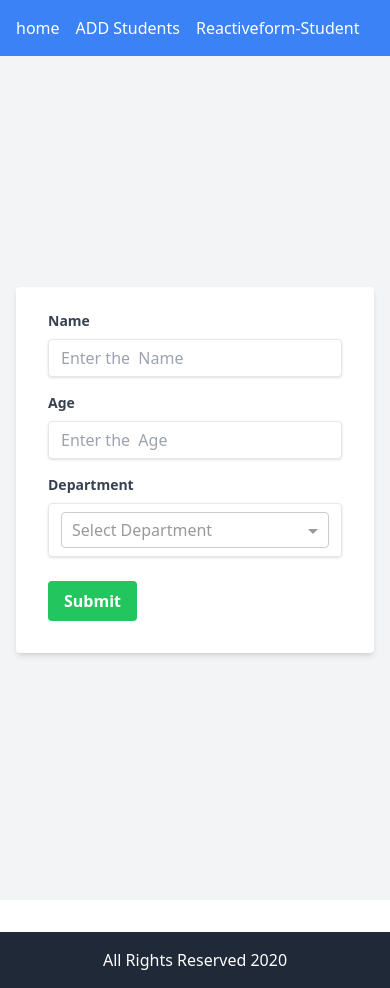
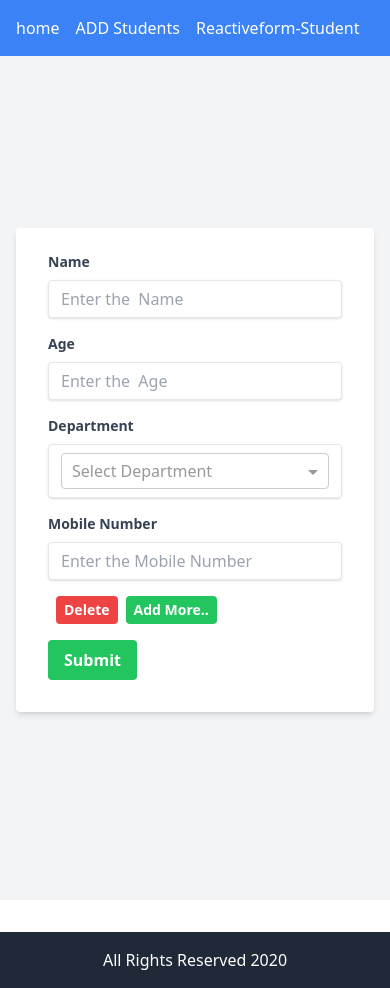
Before and after one commit to ranjitkale5999/IntershipTHSTaskFE, an Angular app in the folder intershipTHS/: page /r-addstud in a window 390 px wide. Built offline with nearby package versions, Linux system fonts and the light colour scheme; no server answers.

Commit message:
Mobile numbers

```diff
--- /dev/null
+++ b/intershipTHS/src/app/Classes/mobile-number.ts
@@ -0,0 +1,5 @@
+export class MobileNumber {
+    "id": number;
+    "mobileNumber": string;
+
+  }
--- a/intershipTHS/src/app/Classes/student.ts
+++ b/intershipTHS/src/app/Classes/student.ts
@@ -1,8 +1,10 @@
 import { Department } from "./department";
+import { MobileNumber } from "./mobile-number";
 
 export class Student {
     "id": number;
   "name": string;
   "age": number;
   "department": Department;
+  "mobileNumbers":MobileNumber[];
 }
--- a/intershipTHS/src/app/StudentReactiveFrom/addstud/addstud.component.html
+++ b/intershipTHS/src/app/StudentReactiveFrom/addstud/addstud.component.html
@@ -45,7 +45,7 @@
 
 
    <!-- Deparment -->
-   <div class="mb-6">
+   <div class="mb-4">
     <label class="block text-gray-700 text-sm font-bold mb-2" for="department">
       Department
     </label>
@@ -64,6 +64,43 @@
 
   </div>
 
+   <!--Mobile no  -->
+   <div class="mb-4" formArrayName="mobileNumbers">
+    <label class="block text-gray-700 text-sm font-bold mb-2" for="mobileNumber">
+      Mobile Number
+    </label>
+    <div *ngFor="let mobileNumber of regForm.get('mobileNumbers').controls; index as idx; let last = last" class="mb-4">
+      <input
+        class="shadow appearance-none border rounded w-full py-2 px-3 text-gray-700 leading-tight focus:outline-none focus:shadow-outline"
+        id="mobileNumber"
+        name="mobileNumber"
+        type="number"
+        [formControlName]="idx"
+        placeholder="Enter the Mobile Number"
+        />
+        <div *ngIf="
+        regForm.get('mobileNumbers').at(idx).touched &&
+        regForm.get('mobileNumbers').at(idx).hasError('pattern') " class="text-red-500 text-sm mt-1">
+        Valid 10-digit mobile number required!
+      </div>
+      <div class="flex items-center mt-4">
+        <button
+        type="button"
+
+        class="bg-red-500 hover:bg-green-700 text-white font-bold py-1 px-2 rounded focus:outline-none focus:shadow-outline text-sm ml-2"
+          (click)="deleterow(idx)">
+          Delete
+        </button>
+        <button
+        type="button"
+          class="bg-green-500 hover:bg-green-700 text-white font-bold py-1 px-2 rounded focus:outline-none focus:shadow-outline text-sm ml-2"
+          (click)="addmore()"
+          *ngIf="last">
+          Add More..
+        </button>
+      </div>
+    </div>
+  </div>
 
 
       <!-- button -->
--- a/intershipTHS/src/app/StudentReactiveFrom/addstud/addstud.component.ts
+++ b/intershipTHS/src/app/StudentReactiveFrom/addstud/addstud.component.ts
@@ -1,6 +1,6 @@
 import { Component, OnInit } from '@angular/core';
 import { Student } from '../../Classes/student';
-import { FormBuilder, FormGroup, Validators } from '@angular/forms';
+import { FormArray, FormBuilder, FormControl, FormGroup, Validators } from '@angular/forms';
 import { StudentService } from '../../Services/student.service';
 import { Router } from '@angular/router';
 import { DepartmentService } from '../../Services/department.service';
@@ -14,8 +14,8 @@ import { Department } from '../../Classes/department';
   export class AddstudComponent  implements OnInit {
 student: Student = new Student();
 departments: Department[] = [];
-  // regForm!: any;
-  regForm!: FormGroup;
+  regForm!: any;
+  // regForm!: FormGroup;
   constructor(
     private fb: FormBuilder,
     private studentService: StudentService,
@@ -28,6 +28,15 @@ ngOnInit() {
     name: [this.student.name, Validators.required],
     age: [this.student.age, Validators.required],
     department: [this.student.department, Validators.required],
+
+
+    mobileNumbers: this.fb.array(
+      this.student.mobileNumbers  // this.student.mobileNumbers && this.student.mobileNumbers.length > 0
+        ?
+        this.student.mobileNumbers.map(m => new FormControl(m.mobileNumber, [Validators.required, Validators.pattern(/^[0-9]{10}$/)]))
+        :
+         [new FormControl(null, [Validators.required, Validators.pattern(/^[0-9]{10}$/)])]
+    ),
     });
 
 
@@ -46,12 +55,12 @@ ngOnInit() {
 
 
   saveStudent() {
-    // const deptId = this.regForm.value.department;
+
     this.student = {
       ...this.regForm.value,
-      // department: deptId ? { id: deptId } : null,
-      department: this.regForm.value.department ? { id: this.regForm.value.department } : null
+      department: this.regForm.value.department ? { id: this.regForm.value.department } : null,
 
+      mobileNumbers: this.regForm.value.mobileNumbers.map((num: string) => ({ mobileNumber: num })),
 
     };
 
@@ -83,9 +92,31 @@ getDepartments() {
 
 
 
+// Mobile Number
+addmore(){
+  this.regForm.get('mobileNumbers').push(
+    // new FormControl()
+    new FormControl('', [Validators.required, Validators.pattern(/^[0-9]{10}$/)])
+   );
+}
 
+deleterow(val:any){
+  if (this.regForm.get('mobileNumbers').length > 1) {
+    this.regForm.get('mobileNumbers').removeAt(val);
 
-
-
+      }
 
 }
+
+// removeMobileNumber(index: number) {
+//   if (this.mobileNumbers.length > 1) {
+//     this.mobileNumbers.removeAt(index);
+
+//   }
+// }
+
+// get mobileNumbers(): FormArray {
+//   return this.regForm.get('mobileNumbers') as FormArray;
+// }
+
+}
--- a/intershipTHS/src/app/StudentReactiveFrom/liststud/liststud.component.html
+++ b/intershipTHS/src/app/StudentReactiveFrom/liststud/liststud.component.html
@@ -17,6 +17,7 @@
           <th class="py-2 px-4 border-r">Name</th>
           <th class="py-2 px-4 border-r">Age</th>
           <th class="py-2 px-4 border-r">Department</th>
+          <th class="py-2 px-4 border-r">Mobile</th>
           <th class="py-2 px-4 border-r">Delete</th>
           <th class="py-2 px-4 border-r">Update</th>
         </tr>
@@ -38,6 +39,12 @@
 
           </td>
           <td class="py-2 px-4 border-r" style="text-align: center">
+            <span *ngFor="let num of student.mobileNumbers; let i = index">
+              {{ num.mobileNumber }}
+              <span *ngIf="i !== student.mobileNumbers.length - 1">, </span>
+            </span>
+          </td>
+          <td class="py-2 px-4 border-r" style="text-align: center">
             <button (click)="delete(student.id)"
               class="bg-blue-500 hover:bg-blue-700 text-white font-bold py-2 px-4 rounded mt-4">
               Delete
--- a/intershipTHS/src/app/StudentReactiveFrom/updatestud/updatestud.component.html
+++ b/intershipTHS/src/app/StudentReactiveFrom/updatestud/updatestud.component.html
@@ -47,6 +47,28 @@
   </div>
 
 
+        <!-- Mobile Numbers -->
+        <div class="mb-4" formArrayName="mobileNumbers">
+            <label class="block text-gray-700 text-sm font-bold mb-2">Mobile Numbers</label>
+            <div *ngFor="let control of mobileNumbers.controls; let i = index; let last = last" class="mb-2">
+                <input type="text"
+                    class="shadow appearance-none border rounded w-full py-2 px-3 text-gray-700 leading-tight focus:outline-none focus:shadow-outline"
+                    [formControlName]="i" placeholder="Enter Mobile Number" />
+                <div *ngIf="control.touched && control.invalid" class="text-red-500 text-sm">
+                    Valid 10-digit mobile number required!
+                </div>
+
+                <div class="flex items-center mt-2">
+                    <button (click)="removeMobileNumber(i)"type="button" class="bg-red-500 text-white px-3 py-1 rounded">
+                        Delete
+                    </button>
+                    <button *ngIf="last" type="button" (click)="addMobileNumber()" class="bg-green-500 text-white px-3 py-1 rounded ml-2">
+                        Add More
+                    </button>
+                </div>
+            </div>
+        </div>
+
         <!-- Buttons -->
         <div class="flex items-center justify-between">
             <button class="bg-green-500 hover:bg-green-700 text-white font-bold py-2 px-4 rounded focus:outline-none focus:shadow-outline"
--- a/intershipTHS/src/app/StudentReactiveFrom/updatestud/updatestud.component.ts
+++ b/intershipTHS/src/app/StudentReactiveFrom/updatestud/updatestud.component.ts
@@ -1,5 +1,5 @@
 import { Component } from '@angular/core';
-import { FormBuilder, FormGroup, Validators } from '@angular/forms';
+import { FormArray, FormBuilder, FormControl, FormGroup, Validators } from '@angular/forms';
 import { StudentService } from '../../Services/student.service';
 import { ActivatedRoute, Router } from '@angular/router';
 import { Student } from '../../Classes/student';
@@ -31,6 +31,7 @@ export class UpdatestudComponent {
       name: ['', Validators.required],
       age: ['', [Validators.required, Validators.min(1)]],
       department: [this.student.department, Validators.required],
+      mobileNumbers: this.fb.array([],Validators.required),
     });
 
     this.studentService.getStudentById(this.id).subscribe(data => {
@@ -44,6 +45,8 @@ export class UpdatestudComponent {
         department: this.student.department ? this.student.department.id : null
 
       });
+      // Populate mobile numbers
+      this.setMobileNumbers(this.student.mobileNumbers);
     });
 
     this.getDepartments();
@@ -62,7 +65,11 @@ export class UpdatestudComponent {
       // alert(JSON.stringify(this.student));
       const updatedStudent: Student = {
         ...formdata.value,
-        department: this.regForm.value.department ? { id: this.regForm.value.department } : null
+        department: this.regForm.value.department ? { id: this.regForm.value.department } : null,
+        mobileNumbers: formdata.value.mobileNumbers.map((num: string, index: number) => ({
+          id: this.student.mobileNumbers?.[index]?.id || null,
+          mobileNumber: num
+        })),
       };
       this.student = updatedStudent;
       this.studentService.updateStudent(this.id, this.student).subscribe(
@@ -93,4 +100,36 @@ getDepartments() {
 
 }
 
+//Mobile Number
+
+ // Getter for mobileNumbers FormArray
+ get mobileNumbers(): FormArray {
+  return this.regForm.get('mobileNumbers') as FormArray;
 }
+
+ // Populate mobile numbers in FormArray
+ setMobileNumbers(mobileNumbers: any[]) {
+  this.mobileNumbers.clear();
+
+  mobileNumbers.forEach(m => {
+    this.mobileNumbers.push(new FormControl(m.mobileNumber, [Validators.required, Validators.pattern(/^[0-9]{10}$/)]));
+  });
+
+  if (mobileNumbers.length === 0) {
+    this.mobileNumbers.push(new FormControl('', [Validators.required, Validators.pattern(/^[0-9]{10}$/)]));
+  }
+}
+
+
+addMobileNumber() {
+  this.mobileNumbers.push(new FormControl('', [Validators.required, Validators.pattern(/^[0-9]{10}$/)]));
+}
+
+
+removeMobileNumber(index: number) {
+  if (this.mobileNumbers.length > 1) {
+    this.mobileNumbers.removeAt(index);
+
+  }
+}
+}
```
Also changed, not shown: 1 other file (tests, documents, lock files or other folders).
